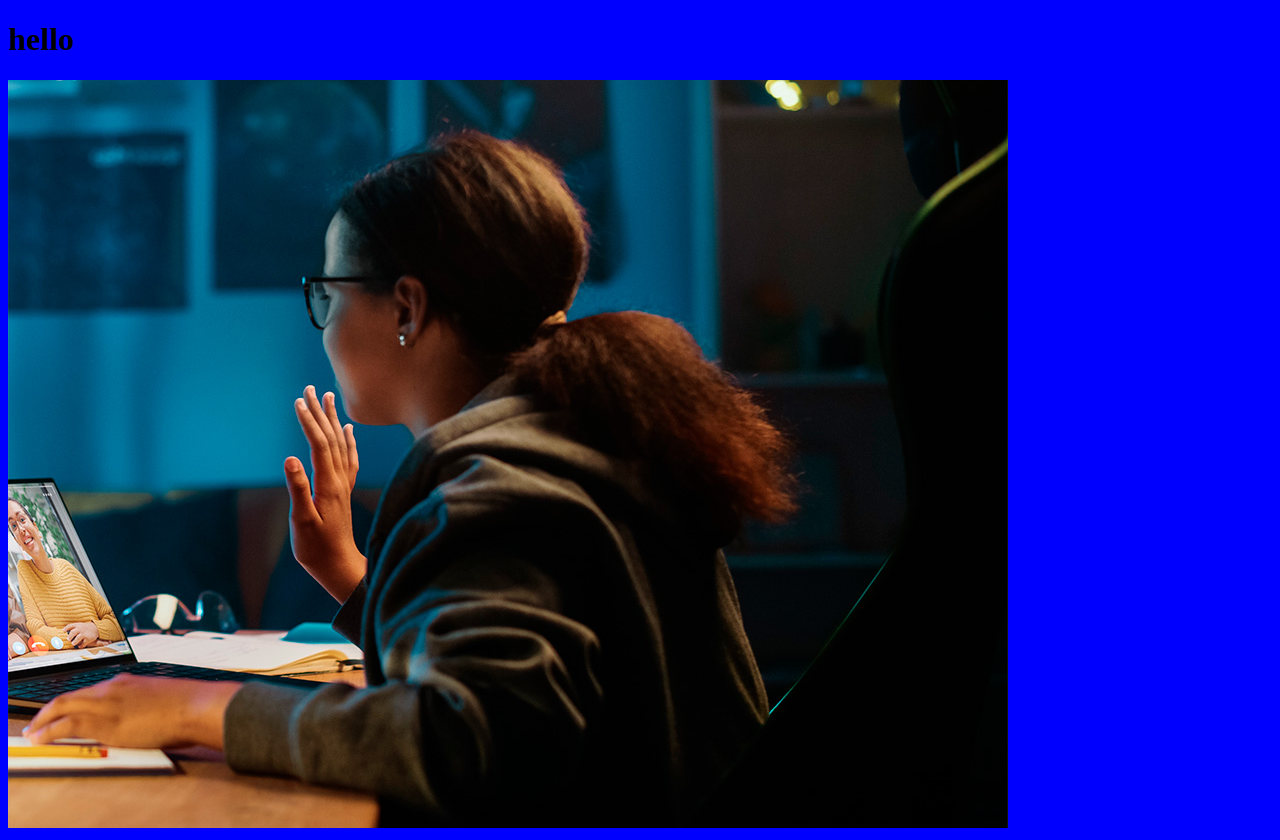
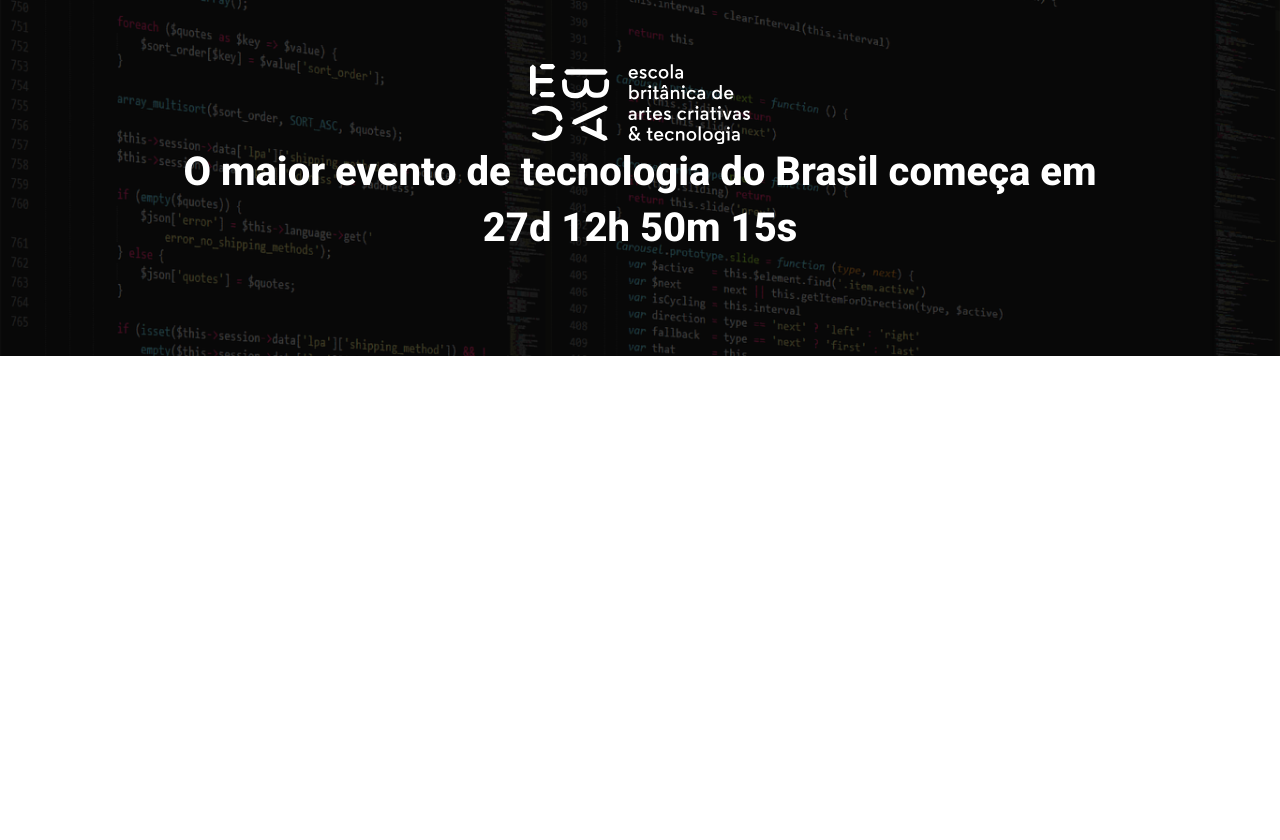
Before and after one commit to Rick-Dev-Br/ebac-tech-talks, a website built with Parcel: page src/index.html in a window 1280 px wide. After the commit the page ends 800 px from the top, so only its background shows below. Built offline with nearby package versions, Linux system fonts and the light colour scheme.

Commit message:
adicionando o hero

```diff
--- a/src/index.html
+++ b/src/index.html
@@ -3,12 +3,23 @@
 <head>
     <meta charset="UTF-8">
     <meta name="viewport" content="width=device-width, initial-scale=1.0">
+    <title>EBAC tech talks </title>
+    <link rel="preconnect" href="https://fonts.googleapis.com">
+    <link rel="preconnect" href="https://fonts.gstatic.com" crossorigin>
+    <link href="https://fonts.googleapis.com/css2?family=Roboto:ital,wght@0,100..900;1,100..900&display=swap" rel="stylesheet">
+
     <link rel="stylesheet" href="styles/main.scss">
-    <title>Document</title>
+
 </head>
 <body>
-    <h1>hello</h1>
-    <img src="/src/images/backend.png" alt="">
+    <header class="hero">
+        <div class="container">
+            <img class="hero__logo" src="./images/ebac_logo.svg" alt="EBAC">
+            <p class="hero__text">
+                O maior evento de tecnologia do Brasil começa em<br> 27d 12h 50m 15s
+            </p>
+        </div>
+    </header>
     <script src="scripts/main.js"></script>
 </body>
 </html>
--- /dev/null
+++ b/src/styles/_hero.scss
@@ -0,0 +1,53 @@
+.hero {
+    padding-top: 64px;
+    padding-bottom: 100px;
+    background-image: url(../images/fundo.png);
+    background-repeat: no-repeat;
+    background-size: cover;
+    position: relative;
+
+    .container {
+        position: relative;
+    }
+
+    &::before {
+        position: absolute;
+        top: 0;
+        left: 0;
+        width: 100%;
+        height: 100%;
+        background-color: #000;
+        content: '';
+        opacity: .7;
+    }
+
+    &__text {
+        margin-top: 64;
+        margin-bottom: 64;
+        font-size: 40px;
+        line-height: 56px;
+        font-weight: 800;
+        text-align: center;
+    }
+
+    &__logo {
+        display: block;
+        margin: 0 auto;
+        height: 80px;
+    }
+
+    @media (max-width: 640px) {
+        padding: 40px 0;
+
+        &__logo {
+            height: 40px;
+        }
+
+        &__text {
+            font-size: 22px;
+            line-height: 24px;
+            margin: 24px 0;
+        }
+    }
+
+}
--- /dev/null
+++ b/src/styles/_reset.scss
@@ -0,0 +1,21 @@
+* {
+    margin: 0;
+    padding: 0;
+    box-sizing: border-box;
+    font-family: Roboto, sans-serif;
+    color: #fff;
+}
+
+.container {
+    max-width: 960px;
+    width: 100%;
+    margin: 0 auto;
+
+    @media (max-width: 640pc) {
+        max-width: 80%;
+    }
+
+    @media (max-width: 1024) {
+        max-width: 90%;
+    }
+}
--- a/src/styles/main.scss
+++ b/src/styles/main.scss
@@ -1,3 +1,2 @@
-body {
-    background-color: blue;
-}
+@use 'reset';
+@use 'hero';
```
